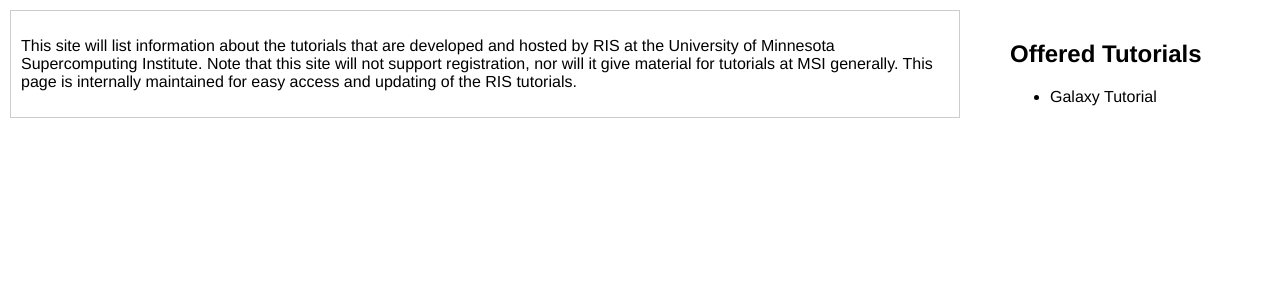
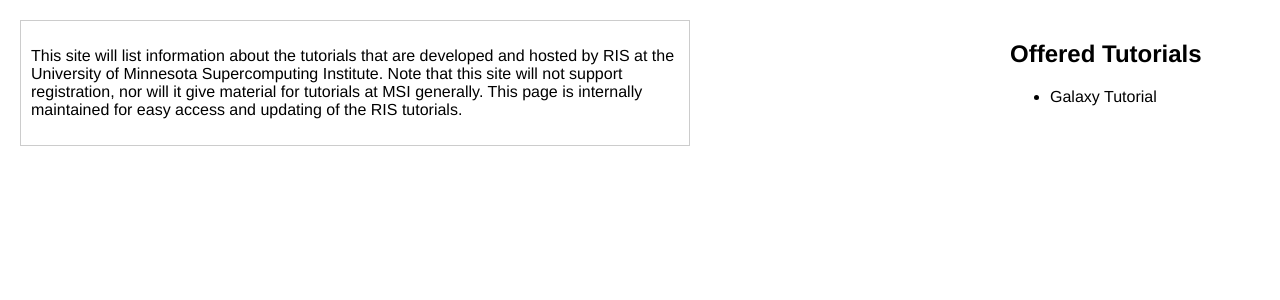
Before and after one commit to msi-ris/Tutorials, a Jekyll site: the page built from index.html, in a window 1280 px wide. Shown: the top 300 px of the page. Built offline with Jekyll 4.4.1, drawn with Linux system fonts in a browser that asks for light colours.

Commit message:
update css

```diff
--- a/css/main.css
+++ b/css/main.css
@@ -8,7 +8,7 @@ body {
     min-width:1000px;
 }
 
-#comtainer {
+#container {
     position:absolute;
     display:block;
     top:10px;
```
